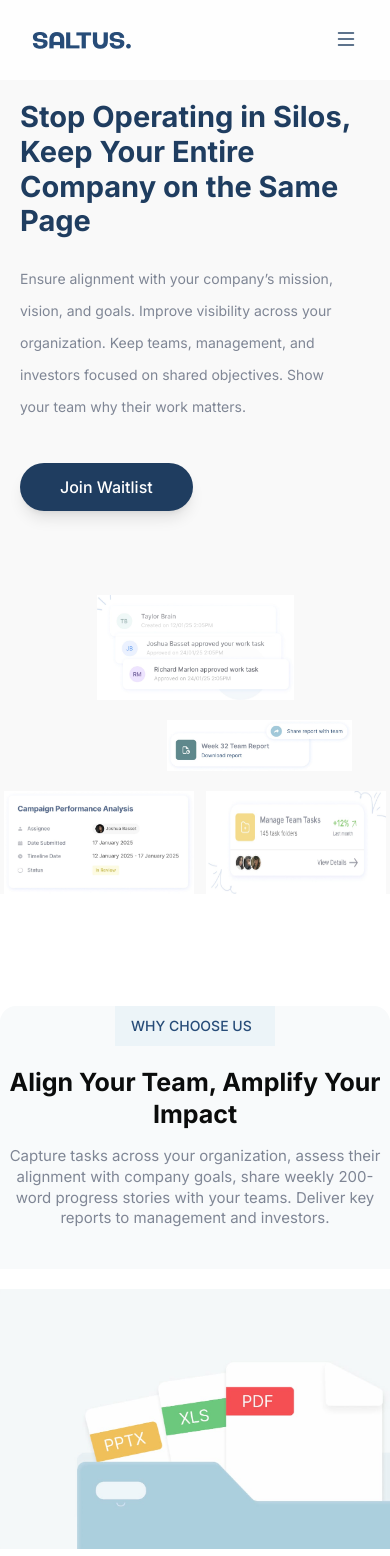
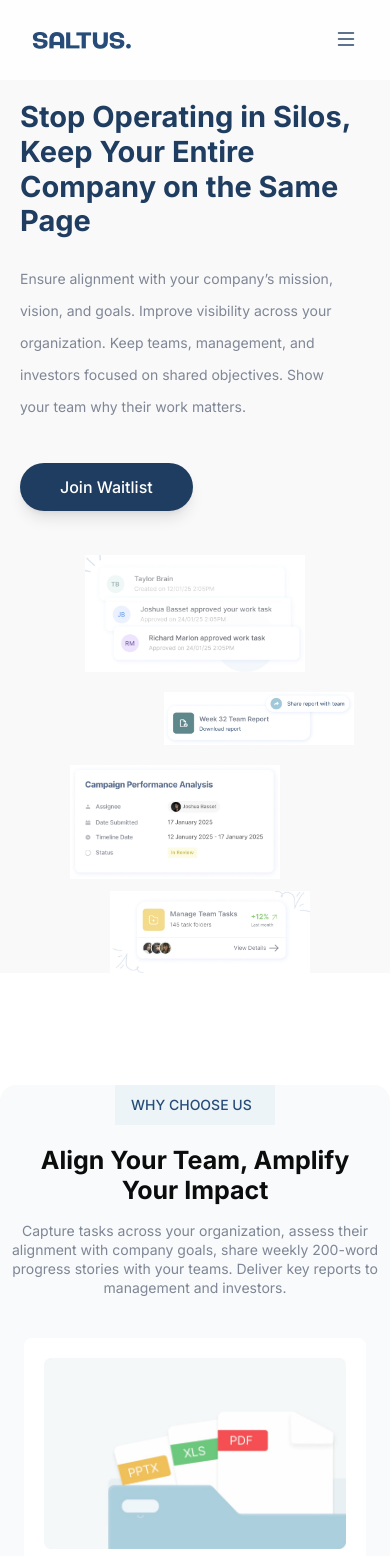
Before and after one commit to GideonJulian/Saltus, a React (Vite) app in the folder saltus/: page / in a window 390 px wide. Shown: the top 1556 px of the page. Built offline with nearby package versions, Linux system fonts and the light colour scheme.

Commit message:
frontend fixes

```diff
--- a/saltus/src/Components/FeatureGrid.jsx
+++ b/saltus/src/Components/FeatureGrid.jsx
@@ -26,7 +26,7 @@ const FeatureGrid = () => {
       ].map((feature, index) => (
         <motion.div
           key={index}
-          className="p-5 bg-white rounded-lg  w-[450px] h-auto"
+          className="p-5 bg-white rounded-lg  md:w-[450px] h-auto"
           initial="hidden"
           whileInView="visible"
           variants={itemVariants}
--- a/saltus/src/Components/Hero.jsx
+++ b/saltus/src/Components/Hero.jsx
@@ -23,7 +23,7 @@ const Hero = () => {
           Join Waitlist
         </button>
       </div>
-      <div className="flex justify-center md:ml-10 mt-20 md:mt-0">
+      <div className="flex md:justify-center md:ml-10 mt-10 md:mt-0">
         <HeroImg className="w-[90%] md:w-auto max-w-[400px]" />
       </div>
     </div>
--- a/saltus/src/Components/HeroImg.jsx
+++ b/saltus/src/Components/HeroImg.jsx
@@ -14,7 +14,7 @@ const HeroImg = () => {
       animate={{ opacity: 1, scale: 1 }}
       transition={{ duration: 0.7, ease: "easeOut" }}
     >
-      <img src={grp3} alt="" className="w-[197PX] max-w-[300px] md:w-[300px]" />
+      <img src={grp3} alt="" className="w-[220px] max-w-[300px] md:w-[300px]" />
     </motion.div>
 
     {/* Second Image */}
@@ -24,15 +24,15 @@ const HeroImg = () => {
       animate={{ opacity: 1, y: 0 }}
       transition={{ duration: 0.8, delay: 0.2, ease: "easeOut" }}
     >
-      <img src={grp2} alt="" className="w-[185px] md:m-0 ml-32 max-w-[300px] md:w-[300px]" />
+      <img src={grp2} alt="" className="w-[190px] md:m-0 ml-32 max-w-[300px] md:w-[300px]" />
     </motion.div>
 
     {/* Third & Fourth Images */}
-    <div className="flex md:gap-20 gap-3 md:items-center flex-row mt-5">
+    <div className="flex md:gap-20 gap-3  md:flex-row flex-col mt-5">
       <motion.img
         src={grp1}
         alt=""
-        className="w-[190px] max-w-[300px] md:w-[290px]"
+        className="w-[210px] mr-10 max-w-[300px] md:w-[290px]"
         initial={{ opacity: 0, x: -50 }}
         animate={{ opacity: 1, x: 0 }}
         transition={{ duration: 0.9, delay: 0.4, ease: "easeOut" }}
@@ -40,7 +40,7 @@ const HeroImg = () => {
       <motion.img
         src={grp4}
         alt=""
-        className="w-[180px] max-w-[250px] md:w-[290px] md:ml-0"
+        className="w-[200px] ml-10 max-w-[250px] md:w-[290px] md:ml-0"
         initial={{ opacity: 0, scale: 0.5 }}
         animate={{ opacity: 1, scale: 1 }}
         transition={{ duration: 0.8, delay: 0.7, ease: "easeOut" }}
--- a/saltus/src/Components/WhyUs.jsx
+++ b/saltus/src/Components/WhyUs.jsx
@@ -4,23 +4,23 @@ import FeatureGrid from "./FeatureGrid";
 const WhyUs = () => {
   return (
     <section id="why-choose-us" className="w-full grid place-items-center md:p-6 mb-20 mt-28">
-      <div className="bg-[#F8FAFB]  md:p-7 md:pt-16 rounded-2xl w-[100%] md:w-[90%]">
+      <div className="bg-[#F8FAFB] md:p-7 rounded-2xl w-[100%] md:w-[90%]">
         <div className="flex items-center justify-center">
           <div className="bg-[#ECF4F8] px-4 w-40 py-1 text-[#274C78] font-[500] text-[14px]">
             WHY CHOOSE US
           </div>
         </div>
         <div className="mt-5">
-          <h1 className="text-center text-[#0b0c0c] text-[25px] font-[700] mb-4">
+          <h1 className="text-center m-auto text-[#0b0c0c] text-[25px] font-[700] mb-4 md:w-auto w-[340px] md:text-[48px] leading-[1.2]">
             Align Your Team, Amplify Your Impact
           </h1>
-          <p className="text-[#7F8695] text-[15px] max-w-[780px] leading-snug md:text-[17px] m-auto text-center font-[400]">
+          <p className="text-[#7F8695] text-[14px] max-w-[780px] leading-snug md:text-[17px] m-auto text-center font-[400]">
             Capture tasks across your organization, assess their alignment with
             company goals, share weekly 200-word progress stories with your teams.
             Deliver key reports to management and investors.
           </p>
         </div>
-        <div className="px-2 mt-6">
+        <div className="px-6  mt-6">
           <FeatureGrid />
         </div>
       </div>
```
